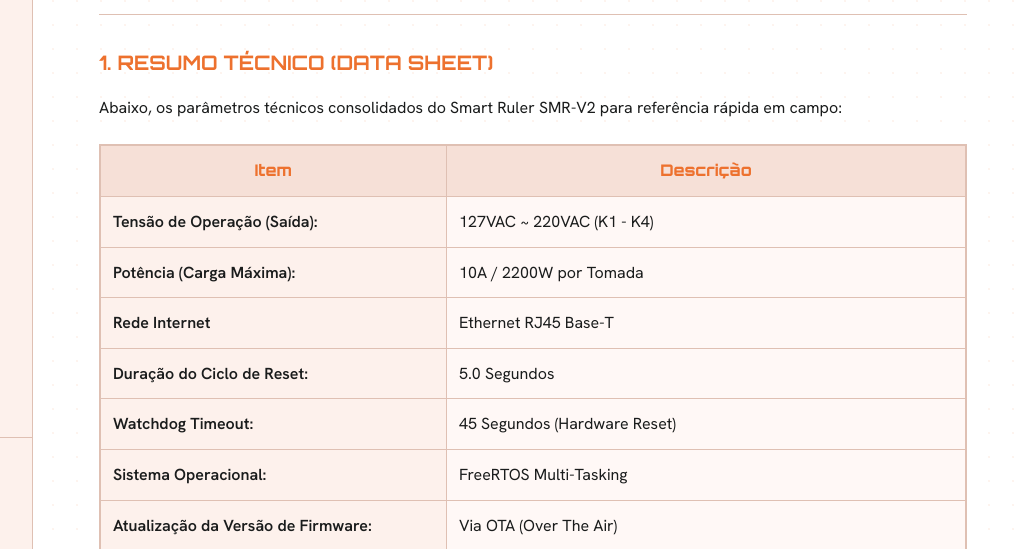
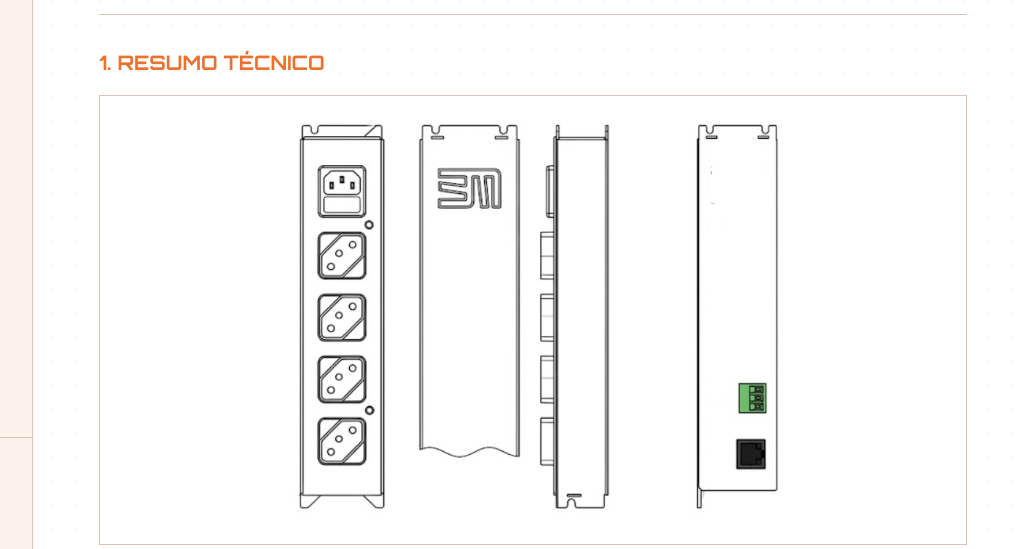
Before and after one commit to alexabreup/manual-smartruler-v2, an Astro site: page /especificacoes in a window 1280 px wide. Shown: the part 251-800 px from the top of the page, 247-1280 px from the left. Built offline with nearby package versions, Linux system fonts and the light colour scheme; Astro itself is replaced by a stand-in of ours.

Commit message:
feat: add technical specifications page and associated diagrams for SmartRuler v2 documentation

```diff
--- a/src/pages/especificacoes.astro
+++ b/src/pages/especificacoes.astro
@@ -33,8 +33,17 @@ import Footer from "../components/Footer.astro";
       <h2
         class="font-display font-bold uppercase text-primary mt-8 mb-4 text-xl"
       >
-        1. Resumo Técnico (Data Sheet)
+        1. Resumo Técnico
       </h2>
+
+      <div class="tech-illustration-container mb-6">
+        <img
+          src="/smartruler-vistas.png"
+          alt="Desenho Técnico Smart Ruler SMR-V2"
+          class="tech-illustration"
+        />
+      </div>
+
       <p>
         Abaixo, os parâmetros técnicos consolidados do Smart Ruler SMR-V2 para
         referência rápida em campo:
@@ -550,6 +559,23 @@ import Footer from "../components/Footer.astro";
     white-space: nowrap;
   }
 
+  /* Technical Illustration */
+  .tech-illustration-container {
+    width: 100%;
+    display: flex;
+    justify-content: center;
+    background-color: white; /* Contrast for technical drawing */
+    padding: 24px;
+    border: 1px solid var(--border-color);
+  }
+
+  .tech-illustration {
+    max-width: 100%;
+    height: auto;
+    max-height: 400px;
+    object-fit: contain;
+  }
+
   /* === Content Styles === */
   .manual-content {
     font-family: var(--font-body);
```
Also changed, not shown: public/smart-ruler-technical.svg (added), public/smartruler-vistas.png (added).
